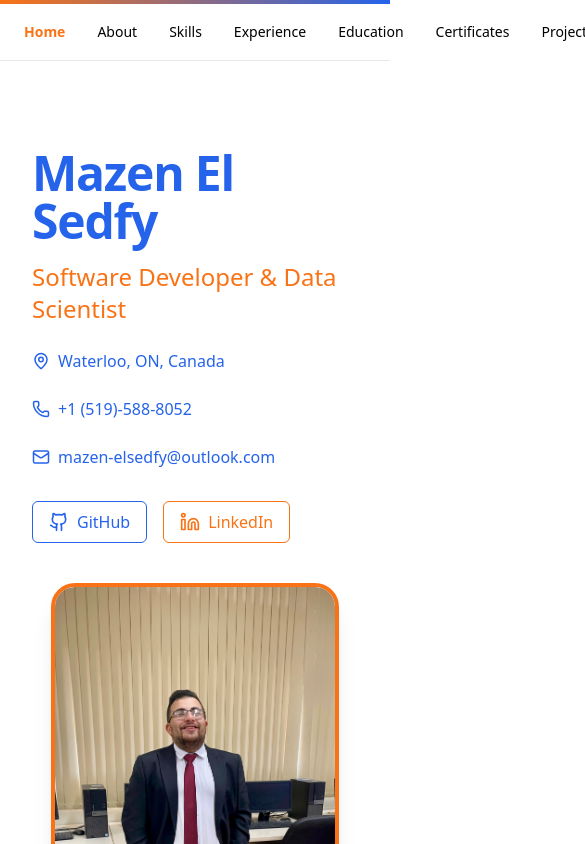
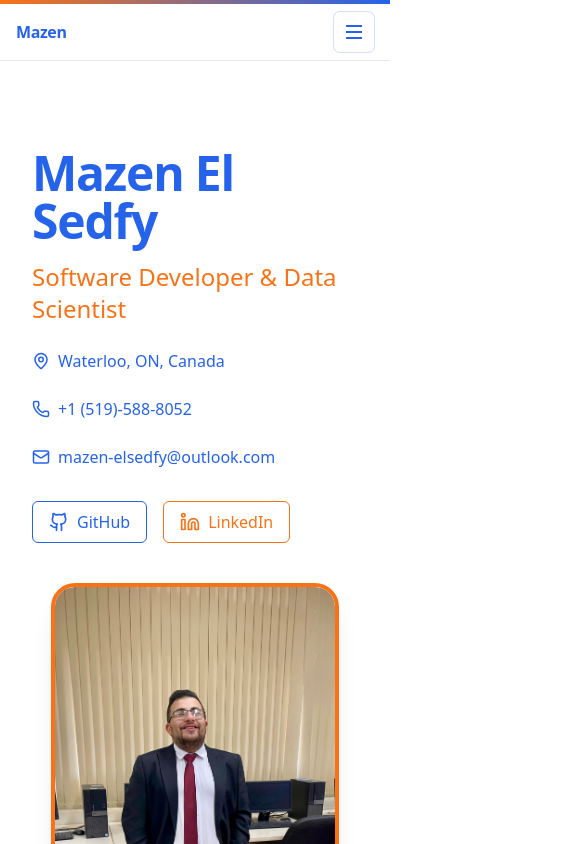
Before and after one commit to MazenELSEDFY/mazen-portfolio, a React (Vite) app: page / in a window 390 px wide. Shown: the top 844 px of the page, 585 px wide, since content can reach past the window. Built offline with nearby package versions, Linux system fonts and the light colour scheme.

Commit message:
Update portfolio

```diff
--- a/src/components/Layout.jsx
+++ b/src/components/Layout.jsx
@@ -1,11 +1,13 @@
+import { useState } from "react";
 import { NavLink, Outlet } from "react-router-dom";
 import { profile } from "../data/profile";
 
-const NavItem = ({ to, children, className = "" }) => (
+const NavItem = ({ to, children, className = "", onClick }) => (
   <NavLink
     to={to}
+    onClick={onClick}
     className={({ isActive }) =>
-      `px-2 py-1 rounded-md transition ${
+      `px-3 py-2 rounded-md transition ${
         isActive ? "text-orange-500 font-semibold" : "hover:text-blue-600"
       } ${className}`
     }
@@ -15,13 +17,26 @@ const NavItem = ({ to, children, className = "" }) => (
 );
 
 export default function Layout() {
+  const [open, setOpen] = useState(false);
+
+  const closeMenu = () => setOpen(false);
+
   return (
-    <div className="min-h-screen flex flex-col">
+    <div className="min-h-screen flex flex-col bg-white">
+      {/* Top color accent */}
       <div className="h-1 w-full bg-gradient-to-r from-orange-500 to-blue-600" />
 
-      {/* keep navbar above page content */}
-      <header className="sticky top-0 z-50 bg-white/85 backdrop-blur border-b">
-        <nav className="max-w-5xl mx-auto px-4 h-14 flex items-center gap-4 text-sm">
+      {/* Sticky, responsive navbar */}
+      <header className="sticky top-0 z-50 bg-white/90 backdrop-blur supports-[backdrop-filter]:bg-white/70 border-b">
+        <nav className="mx-auto w-full max-w-6xl px-4 sm:px-6 lg:px-8">
+          <div className="h-14 flex items-center justify-between gap-3">
+            {/* Brand / Name */}
+            <NavLink to="/" className="text-base sm:text-lg font-extrabold tracking-tight text-blue-600">
+              {profile.name?.split(" ")[0] || "Mazen"}
+            </NavLink>
+
+            {/* Desktop nav */}
+            <div className="hidden md:flex items-center gap-2 lg:gap-4 text-sm">
               <NavItem to="/">Home</NavItem>
               <NavItem to="/about">About</NavItem>
               <NavItem to="/skills">Skills</NavItem>
@@ -29,21 +44,96 @@ export default function Layout() {
               <NavItem to="/education">Education</NavItem>
               <NavItem to="/certificates">Certificates</NavItem>
               <NavItem to="/projects">Projects</NavItem>
+
+              {/* CTA aligned right */}
               <NavItem
                 to="/contact"
-            className="ml-auto px-3 py-1.5 bg-blue-600 text-white hover:opacity-90 rounded-md"
+                className="ml-2 sm:ml-4 text-white bg-blue-600 hover:opacity-90 shadow-sm"
               >
                 Contact
               </NavItem>
+            </div>
+
+            {/* Mobile menu button */}
+            <button
+              type="button"
+              onClick={() => setOpen((v) => !v)}
+              className="md:hidden inline-flex items-center justify-center rounded-md p-2 ring-1 ring-blue-600/20 text-blue-600 hover:bg-blue-50"
+              aria-controls="mobile-menu"
+              aria-expanded={open}
+              aria-label="Toggle navigation"
+            >
+              {/* Icon: hamburger / close */}
+              <svg
+                className={`${open ? "hidden" : "block"} h-6 w-6`}
+                viewBox="0 0 24 24"
+                fill="none"
+                stroke="currentColor"
+                strokeWidth="2"
+              >
+                <path d="M4 6h16M4 12h16M4 18h16" />
+              </svg>
+              <svg
+                className={`${open ? "block" : "hidden"} h-6 w-6`}
+                viewBox="0 0 24 24"
+                fill="none"
+                stroke="currentColor"
+                strokeWidth="2"
+              >
+                <path d="M6 6l12 12M18 6l-12 12" />
+              </svg>
+            </button>
+          </div>
+
+          {/* Mobile menu panel */}
+          <div
+            id="mobile-menu"
+            className={`md:hidden overflow-hidden transition-[max-height,opacity] duration-300 ease-out ${
+              open ? "max-h-96 opacity-100" : "max-h-0 opacity-0"
+            }`}
+          >
+            <div className="py-2 grid gap-1 text-sm">
+              <NavItem to="/" onClick={closeMenu} className="block">
+                Home
+              </NavItem>
+              <NavItem to="/about" onClick={closeMenu} className="block">
+                About
+              </NavItem>
+              <NavItem to="/skills" onClick={closeMenu} className="block">
+                Skills
+              </NavItem>
+              <NavItem to="/experience" onClick={closeMenu} className="block">
+                Experience
+              </NavItem>
+              <NavItem to="/education" onClick={closeMenu} className="block">
+                Education
+              </NavItem>
+              <NavItem to="/certificates" onClick={closeMenu} className="block">
+                Certificates
+              </NavItem>
+              <NavItem to="/projects" onClick={closeMenu} className="block">
+                Projects
+              </NavItem>
+              <NavItem
+                to="/contact"
+                onClick={closeMenu}
+                className="block text-white bg-blue-600 hover:opacity-90 text-center mt-1 shadow-sm"
+              >
+                Contact
+              </NavItem>
+            </div>
+          </div>
         </nav>
       </header>
 
+      {/* Page content */}
       <main className="flex-1">
         <Outlet />
       </main>
 
+      {/* Global footer (responsive, centered) */}
       <footer className="border-t border-blue-600/10">
-        <div className="max-w-5xl mx-auto px-4 py-6 text-center text-sm text-blue-600/80">
+        <div className="mx-auto w-full max-w-6xl px-4 sm:px-6 lg:px-8 py-6 text-center text-xs sm:text-sm text-blue-600/80">
           © {new Date().getFullYear()} {profile.name}. All rights reserved.
         </div>
       </footer>
```
Lines whose indentation alone changed are shown as unchanged.
